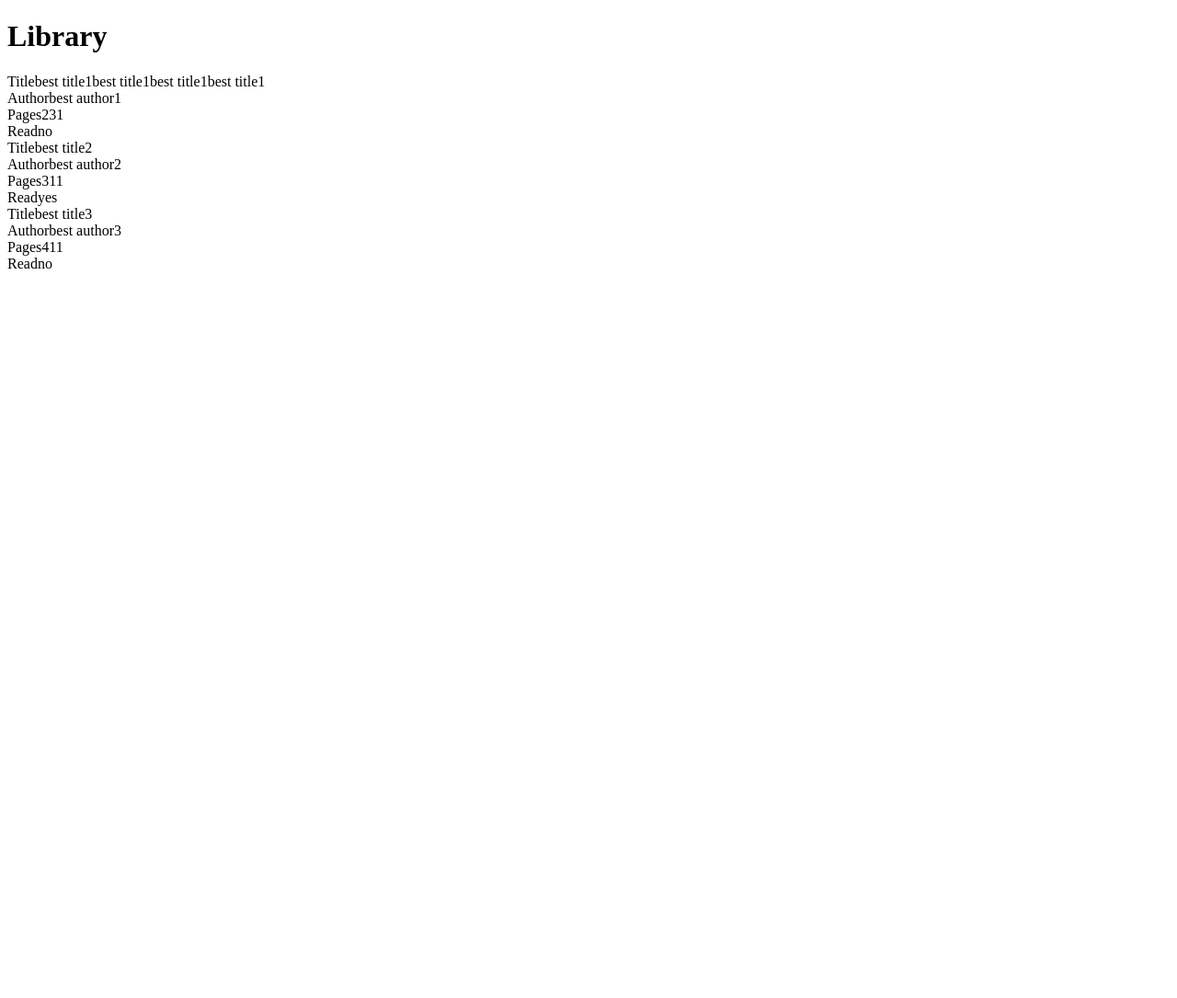
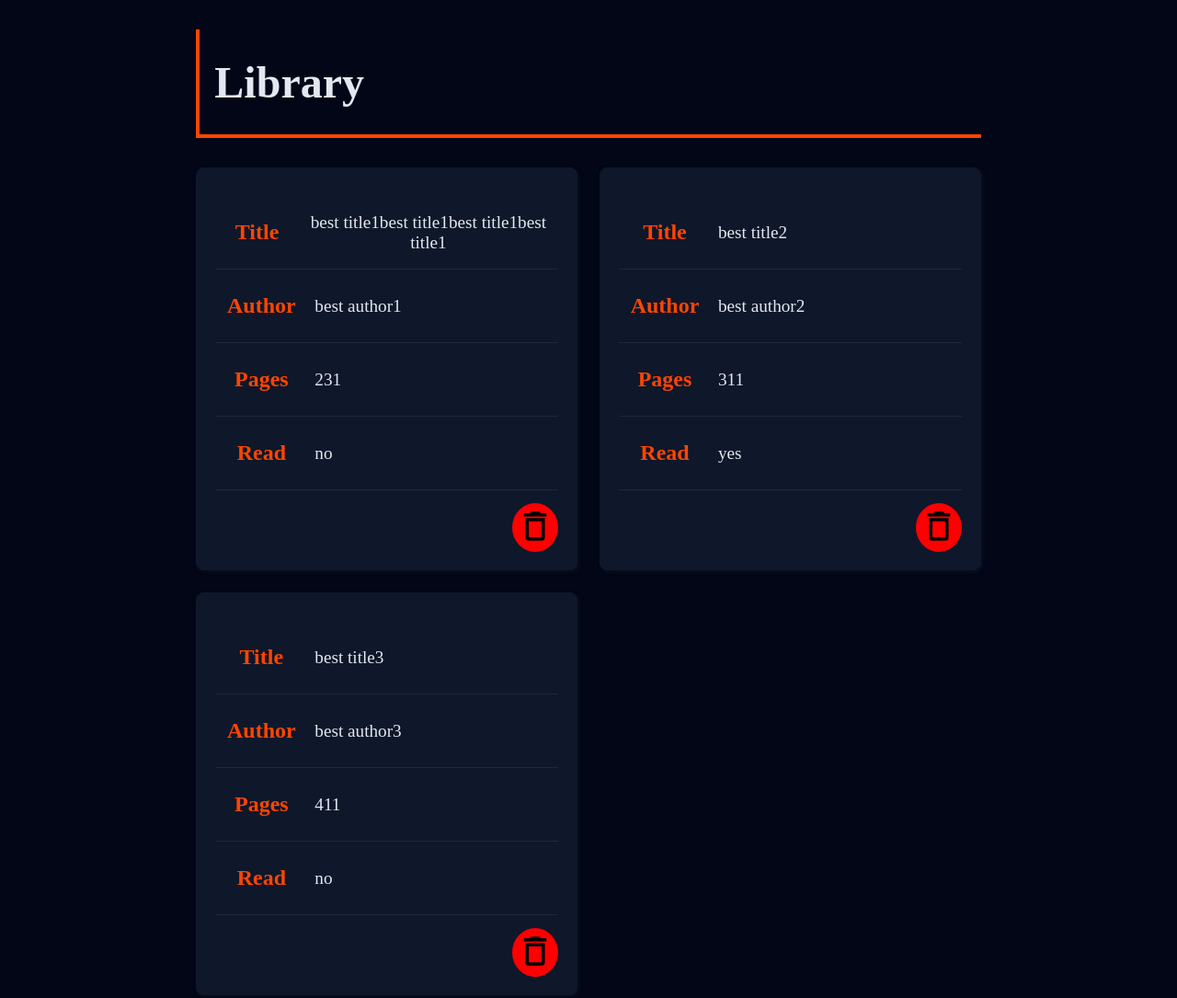
Before and after one commit to ebrahiemfrancis741/library-app, a plain HTML site: page index.html in a window 1280 px wide. Shown: the whole page at 92% size. Before the commit the page ends 800 px from the top, so only its background shows below. Drawn offline with Linux system fonts and the light colour scheme; a web font is replaced by a local one.

Commit message:
Add styling for all markup and add delete button to book card

```diff
--- a/main.js
+++ b/main.js
@@ -18,10 +18,13 @@ function addBooksToDOM(library){
     let bookInfoRow;
     let bookInfoLabel;
     let bookInfoValue;
+    let deleteIcon;
+    let iconButton;
 
     for(let i = 0; i < library.length; i++){
         book = document.createElement("div");
         book.classList = "book";
+        book.id = i;
         bookContainer.appendChild(book);
 
         // row 1
@@ -71,6 +74,20 @@ function addBooksToDOM(library){
         bookInfoRow.appendChild(bookInfoLabel);
         bookInfoRow.appendChild(bookInfoValue);
         book.appendChild(bookInfoRow);
+
+        //row5
+        bookInfoRow = document.createElement("div");
+        bookInfoRow.classList = "icons"
+        deleteIcon = document.createElement("img");
+        deleteIcon.src = "icons/delete-outline.svg";
+        iconButton = document.createElement("button");
+        iconButton.appendChild(deleteIcon);
+        iconButton.addEventListener("click", function(e){
+          e.preventDefault();
+          alert("poes");
+        })
+        bookInfoRow.appendChild(iconButton);
+        book.appendChild(bookInfoRow);
     }
 }
 
@@ -83,7 +100,6 @@ function main(){
     addBookToLibrary(c, library);
 
     addBooksToDOM(library);
-    console.log(library);
 }
 
 main();
--- a/styles.css
+++ b/styles.css
@@ -0,0 +1,100 @@
+
+@font-face {
+  font-family: "Roboto-flex-variable";
+  src: url(fonts/RobotoFlex-VariableFont_GRAD\,XOPQ\,XTRA\,YOPQ\,YTAS\,YTDE\,YTFI\,YTLC\,YTUC\,opsz\,slnt\,wdth\,wght.ttf);
+}
+
+*{
+  margin: 0;
+  padding: 0;
+  box-sizing: border-box;
+}
+
+:root{
+  --bg: #020617;
+  --text: #e2e8f0;
+  --book-bg: #0f172a;
+  background-color: var(--bg);
+  color: var(--text);
+  font-size: 24px;
+  font-family: "Roboto-flex-variable";
+}
+
+body{
+  display: grid;
+  grid-template-columns: 1fr 4fr 1fr;
+
+  main{
+    grid-column: 2 / 3;
+    display: grid;
+    grid-template-rows: 150px 1fr;
+    gap: 32px;
+
+    > h1{
+      border-bottom: 4px solid orangered;
+      border-left: 4px solid orangered;
+      padding-left: 16px;
+      margin-top: 32px;
+      display: flex;
+      flex-direction: column;
+      justify-content: center;
+    }
+
+    .book-container{
+      display: grid;
+      grid-template-columns: repeat(auto-fit, minmax(300px, 1fr));
+      gap: 24px;
+      margin-bottom: 100px;
+
+      .book{
+        background-color: var(--book-bg);
+        border: 1px solid var(--book-bg);
+        border-radius: 8px;
+        padding: 30px 20px 6px 20px;
+        box-shadow: 2px 2px 4px 0px rgba(15,23,42, 0.5);
+
+        div{
+          border-bottom: 1px solid #1e293b;
+          /* display: grid;
+          grid-template-columns: 1fr 3fr;
+          gap: 4px; */
+          display: flex;
+          height: 80px;
+          align-items: center;
+
+          &.icons{
+            border-bottom: none;
+            display: flex;
+            justify-self: flex-end;
+            align-self: center;
+
+            > button{
+              width: 50px;
+              background-color: red;
+              width: 50px;
+              border: 0;
+              border-radius: 50%;
+              padding: 4px;
+            }
+          }
+
+          > span{
+            padding: 8px;
+
+            &:nth-child(1){
+              color: orangered;
+              font-weight: 600;
+              text-align: center;
+              width: 100px;
+            }
+
+            &:nth-child(2){
+              text-align: center;
+              font-size: 0.8rem;
+            }
+          }
+        }
+      }
+    }
+  }
+}
```
Also changed, not shown: index.html (+3 -0 lines), icons/delete-outline.svg (added).
